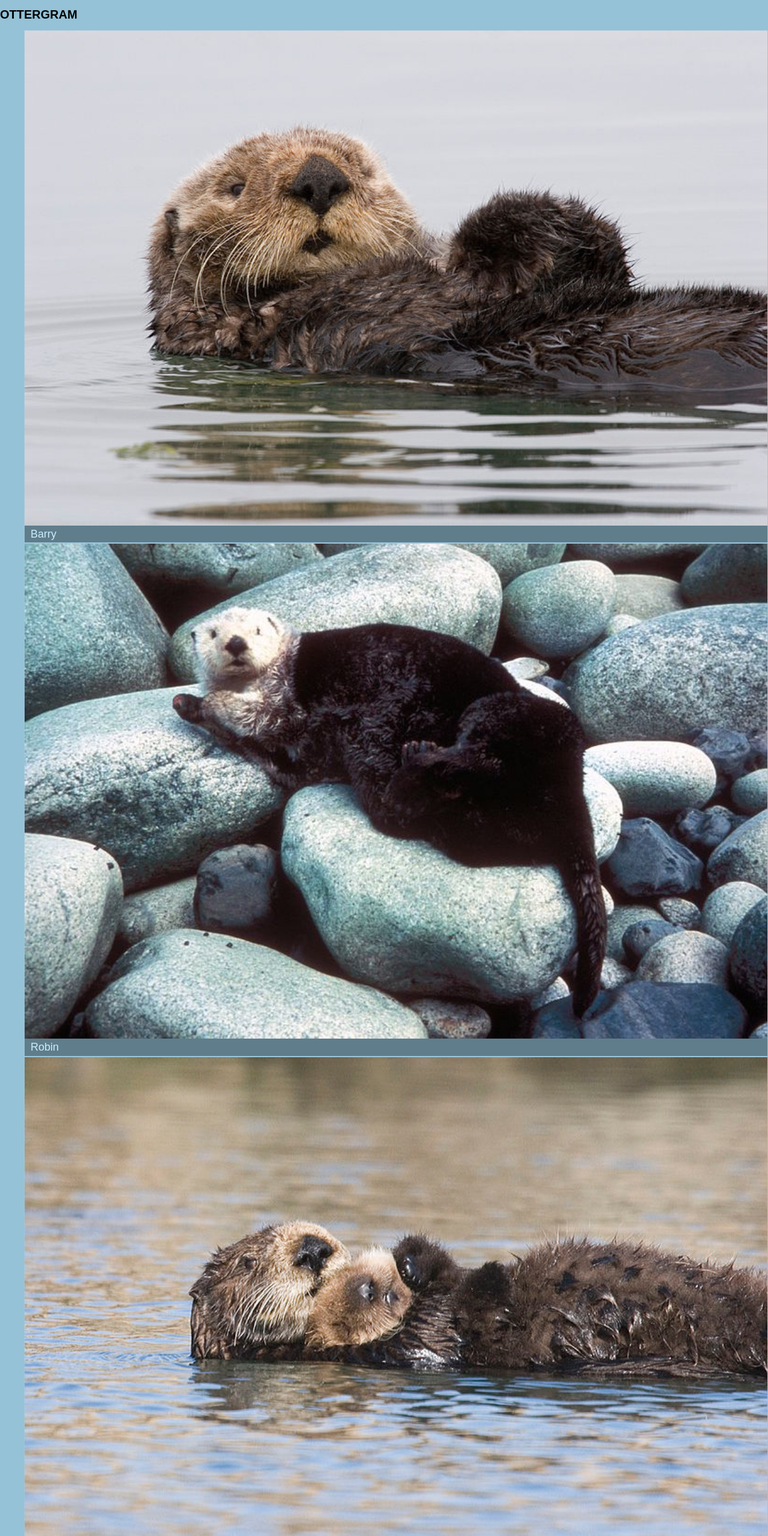
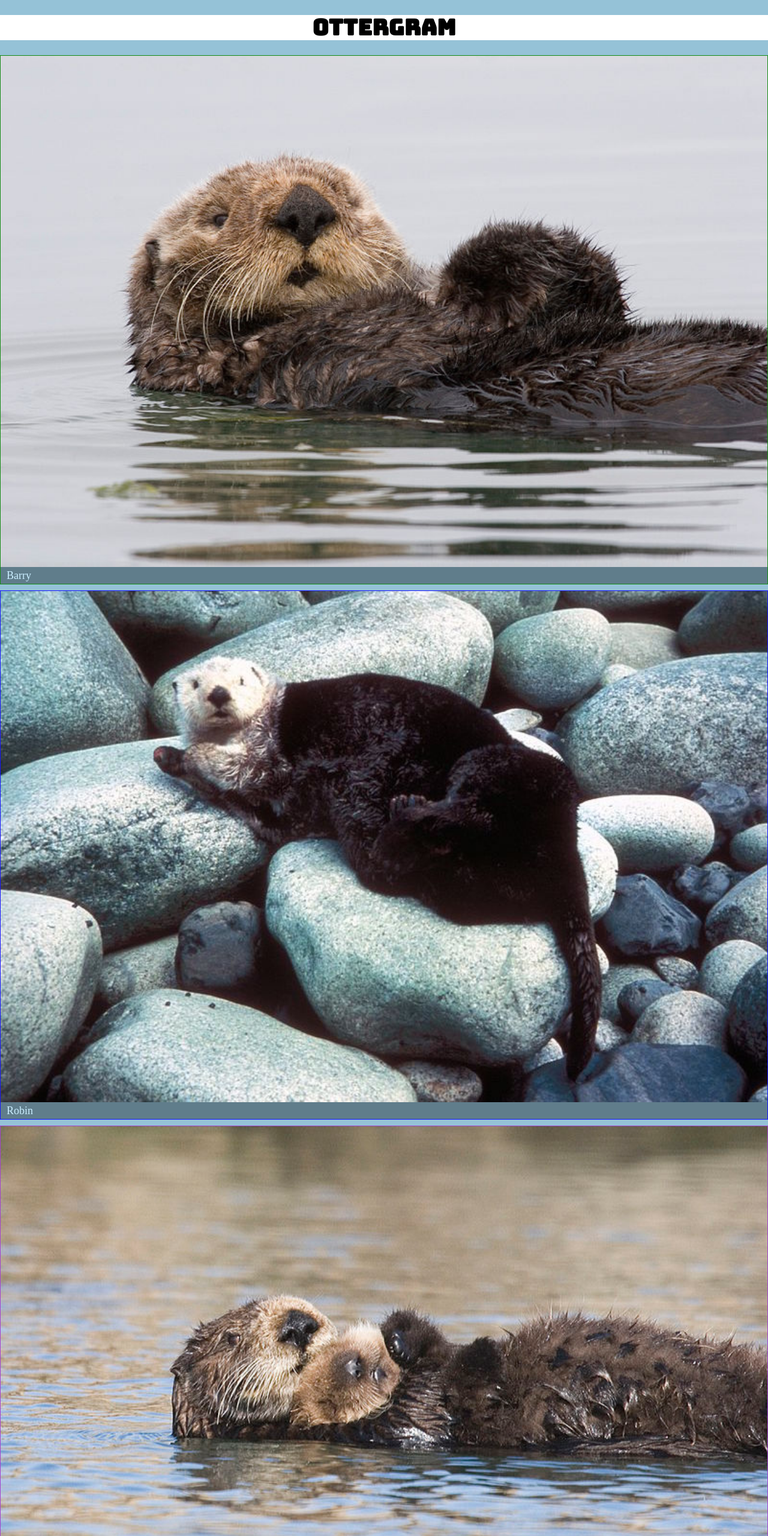
Before and after one commit to kat-zhang/self-study, a plain HTML site: page front-end-dev-book/ottergram/index.html in a window 1280 px wide. Shown: the top 2560 px of the page at 60% size. Drawn offline with nearby package versions, Linux system fonts and the light colour scheme.

Commit message:
more css added

```diff
--- a/front-end-dev-book/ottergram/index.html
+++ b/front-end-dev-book/ottergram/index.html
@@ -9,7 +9,9 @@
     <!-- CSS -->
     <link rel="stylesheet" href="https://cdnjs.cloudflare.com/ajax/libs/normalize/8.0.1/normalize.css">
     <link rel="stylesheet" type="text/css" media="screen" href="./stylesheets/style.css">
-
+    <!-- Fonts -->
+    <link href="https://fonts.googleapis.com/css?family=Bungee" rel="stylesheet">
+    <!-- Javascript -->
     <!-- <script src="main.js"></script> -->
 </head>
 
@@ -17,37 +19,42 @@
     <h1 class="logo-text"> OTTERGRAM </h1>
 
     <ul class="thumbnail-list">
-        <li class="thumbnail-item">
+        <li class="thumbnail-item" id="barry">
             <a href="#">
                 <img class="thumbnail-image" src="images/otter1.jpg" alt="Barry the Otter">
                 <span class="thumbnail-title">Barry</span>
             </a>
         </li>
-        <li class="thumbnail-item">
+        <li class="thumbnail-item" id="robin">
             <a href="#">
                 <img class="thumbnail-image" src="images/otter2.jpg" alt="Robin the Otter">
                 <span class="thumbnail-title">Robin</span>
             </a>
         </li>
-        <li class="thumbnail-item">
+        <li class="thumbnail-item" id="maurice">
             <a href="#">
                 <img class="thumbnail-image" src="images/otter3.jpg" alt="Maurice the Otter">
                 <span class="thumbnail-title">Maurice</span>
             </a>
         </li>
-        <li class="thumbnail-item">
+        <li class="thumbnail-item" id="lesley">
             <img class="thumbnail-image" src="images/otter4.jpg" alt="Lesley the Otter">
             <a href="#">
                 <span class="thumbnail-title">Lesley</span>
             </a>
         </li>
-        <li class="thumbnail-item">
+        <li class="thumbnail-item" id="barbara">
             <img class="thumbnail-image" src="images/otter5.jpg" alt="Barbara the Otter">
             <a href="#">
                 <span class="thumbnail-title">Barbara</span>
             </a>
         </li>
     </ul>
+
+    <div class="detail-image-container">
+        <img class="detial-image" src="images/otter1.jpg" alt="">
+        <span class="detail-image-title"> Stayin' Alive</span>
+    </div>
 </body>
 
 </html>
--- a/front-end-dev-book/ottergram/stylesheets/style.css
+++ b/front-end-dev-book/ottergram/stylesheets/style.css
@@ -1,11 +1,20 @@
 
 body {
-    font-family: Arial, Helvetica, sans-serif;
+    /* font-family: Arial, Helvetica, sans-seriw */
     font-size: 10px;
     background: rgb(149,194,215);
 }
+
 a {
     text-decoration: none;
+}
+
+.logo-text {
+    background: white;
+    text-align: center;
+    text-transform: uppercase;
+    font-family: 'Bungee', cursive;
+    font-size: 37px;
 }
 
 .thumbnail-item {
@@ -13,17 +22,40 @@ a {
     border: 1px solid rgb(100%, 100%, 100%);
     border: 1px solid rgba(100%, 100%, 100%, .08);
 }
+
+#barry{
+    background: green;
+}
+#robin {
+    background: blue;
+}
+#maurice {
+    background: darkorchid
+}
+#lesley {
+    background: red;
+}
+#barbara {
+    background: orange
+}
+
+/* adds margin-top to every .thumbnail-item but the first */
+.thumbnail-item + .thumbnail-item {
+    margin-top: 10px;
+}
+
 .thumbnail-list {
     list-style: none;
+    padding: 0px;
 }
+
 .thumbnail-image {
     width: 100%;
     display: block;
 
 }
 
-
-.thumbnail-title{
+.thumbnail-title {
     background: rgb(96,125,139);
     color: rgb(202, 238, 255);
     display: block;
@@ -32,4 +64,6 @@ a {
     font-size: 18px;
 }
 
-;
+.detail-image {
+    width: 90%;
+}
```
Also changed, not shown: front-end-dev-book/ottergram/otter1.jpg (deleted).
